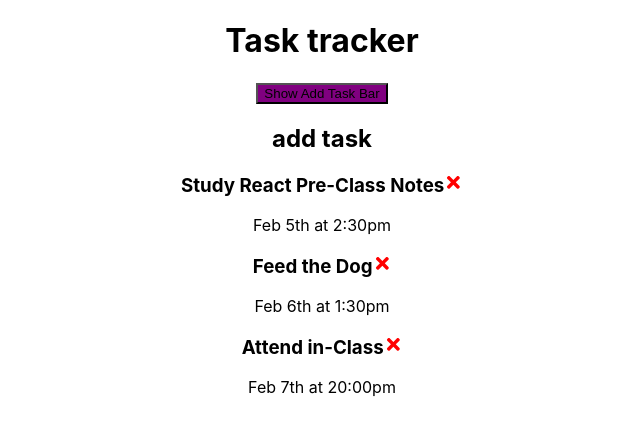
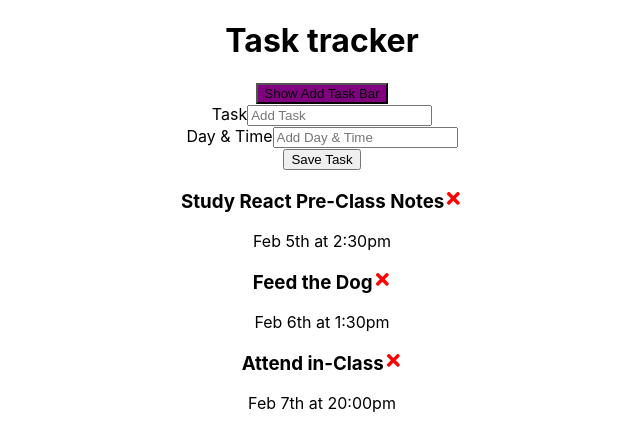
Before and after one commit to israfil3019/task-tracker, a React (Create React App) app: page / in a window 1280 px wide. Shown: the top 448 px of the page, without its empty margins (318-958 px from the left). Built offline with nearby package versions, Linux system fonts and the light colour scheme.

Commit message:
add addTask form component

```diff
--- a/src/components/AddTask.js
+++ b/src/components/AddTask.js
@@ -1,9 +1,40 @@
-import React from "react";
+import React, { useState } from "react";
 
 const AddTask = () => {
+  const [text, setText] = useState("");
+  const [day, setDay] = useState("");
+
+  const handleSubmit = (e) => {
+    e.preventDefault();
+    console.log(text);
+    console.log(day);
+  };
+
   return (
     <div>
-      <h2>add task</h2>
+      <form className="add-form" onSubmit={handleSubmit}>
+        <div className="form-control">
+          <label htmlFor="task">Task</label>
+          <input
+            id="task"
+            name="text"
+            type="text"
+            placeholder="Add Task"
+            onChange={(e) => setText(e.target.value)}
+          />
+        </div>
+        <div className="form-control">
+          <label htmlFor="day">Day & Time</label>
+          <input
+            id="day"
+            name="day"
+            type="text"
+            placeholder="Add Day & Time"
+            onChange={(e) => setDay(e.target.value)}
+          />
+        </div>
+        <input type="submit" value="Save Task" className="btn btn-block" />
+      </form>
     </div>
   );
 };
```
